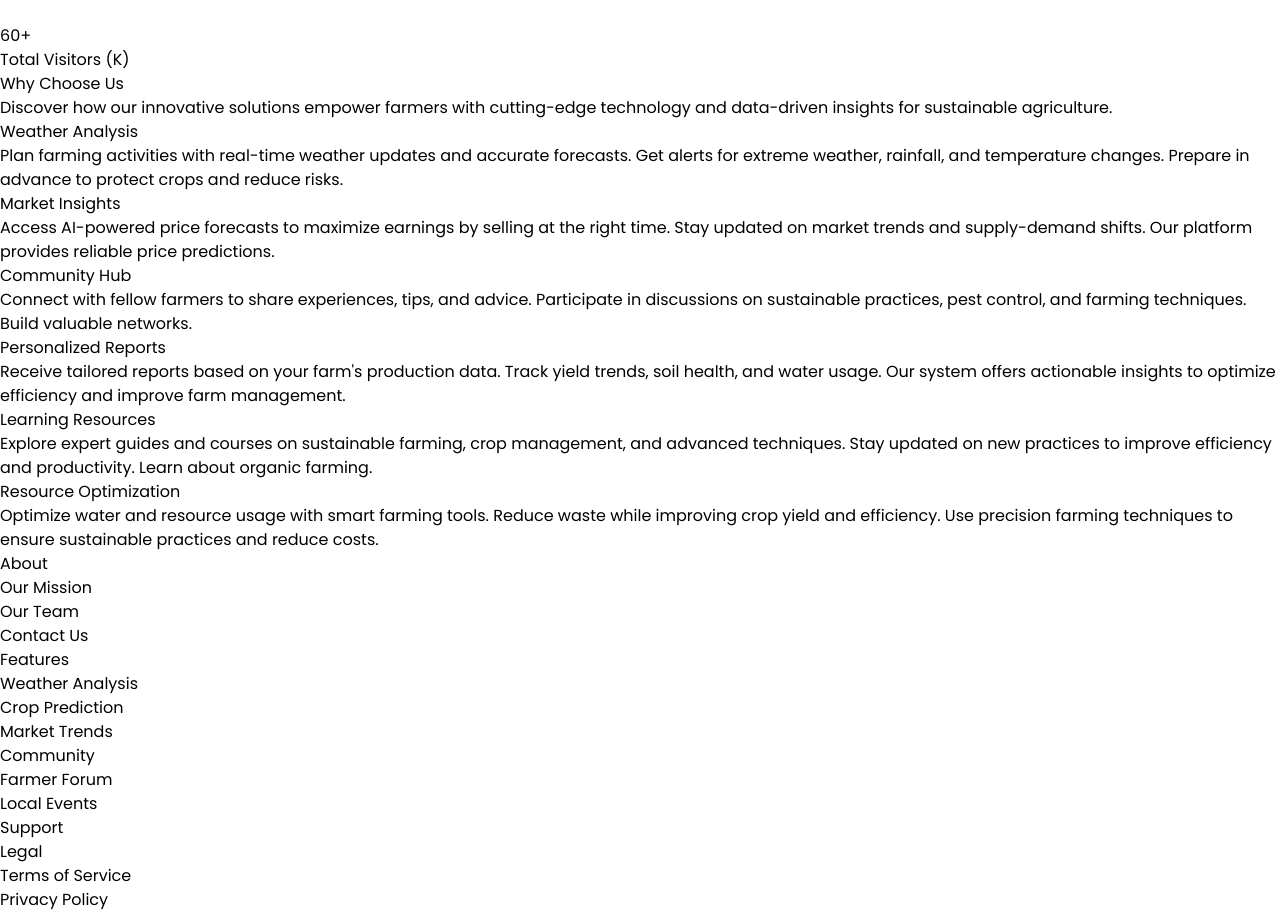
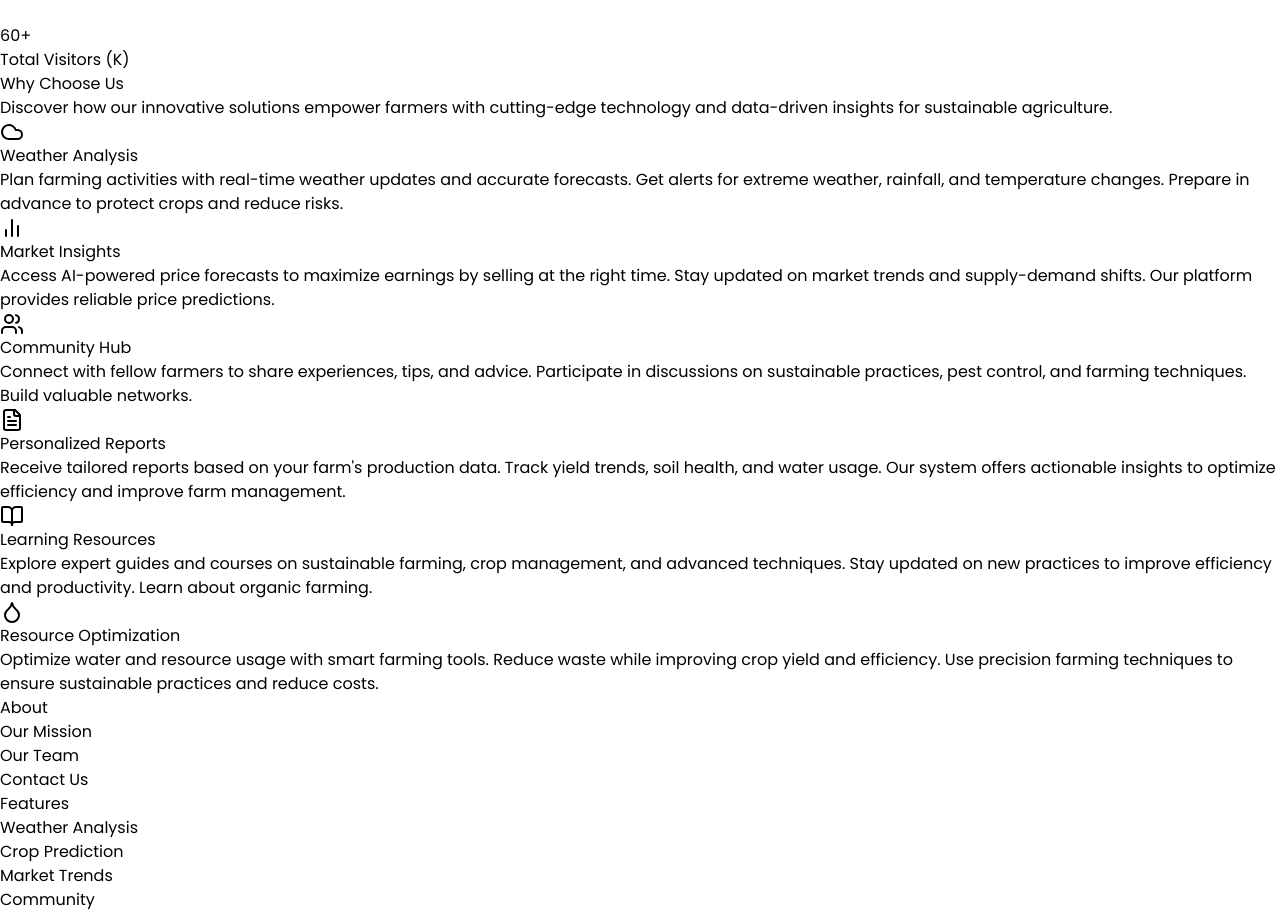
Before and after one commit to uvindu12/AgroEdge-Frontend, a Next.js app in the folder AgroEdge/agroedge-client/: page / in a window 1280 px wide. Shown: the part 5927-6841 px from the top of the page. Built offline with nearby package versions, Linux system fonts and the light colour scheme.

Commit message:
Features tsx
Features tsx code update

```diff
--- a/AgroEdge/agroedge-client/src/app/components/Features.tsx
+++ b/AgroEdge/agroedge-client/src/app/components/Features.tsx
@@ -1,6 +1,5 @@
 import type React from "react"
 import { Cloud, BarChart2, Users, FileText, BookOpen, Droplet } from "lucide-react"
-import Link from "next/link"
 
 
 
@@ -15,7 +14,9 @@ const FeatureCard: React.FC<FeatureCardProps> = ({ icon, title, description }) =
   return (
     <div className="bg-white p-8 rounded-xl shadow-md hover:shadow-xl transition-all duration-300 transform hover:-translate-y-1">
       <div className="flex flex-col items-center text-center">
-
+        <div className="p-3 bg-white-50 rounded-full mb-4">
+          <div className="text-blue-500 w-8 h-8">{icon}</div>
+        </div>
         <h3 className="text-xl font-semibold text-gray-800 mb-3">{title}</h3>
         <p className="text-gray-600 leading-relaxed">{description}</p>
       </div>
@@ -23,7 +24,7 @@ const FeatureCard: React.FC<FeatureCardProps> = ({ icon, title, description }) =
   )
 }
 
-const WhyChooseUs: React.FC = () => {
+const Features: React.FC = () => {
   const features = [
     {
       icon: <Cloud className="h-12 w-12 text-blue-500" />,
@@ -83,4 +84,4 @@ const WhyChooseUs: React.FC = () => {
   )
 }
 
-export default WhyChooseUs
+export default Features
--- a/AgroEdge/agroedge-client/src/app/layout.tsx
+++ b/AgroEdge/agroedge-client/src/app/layout.tsx
@@ -4,7 +4,7 @@ import Navbar from "./components/Navbar";
 import Footer from "./components/Footer";
 import Hero from "./components/Hero";
 import Stats from "./components/Stats";
-import Features from "./components/features";
+import Features from "./components/Features";
 
 
 
```
